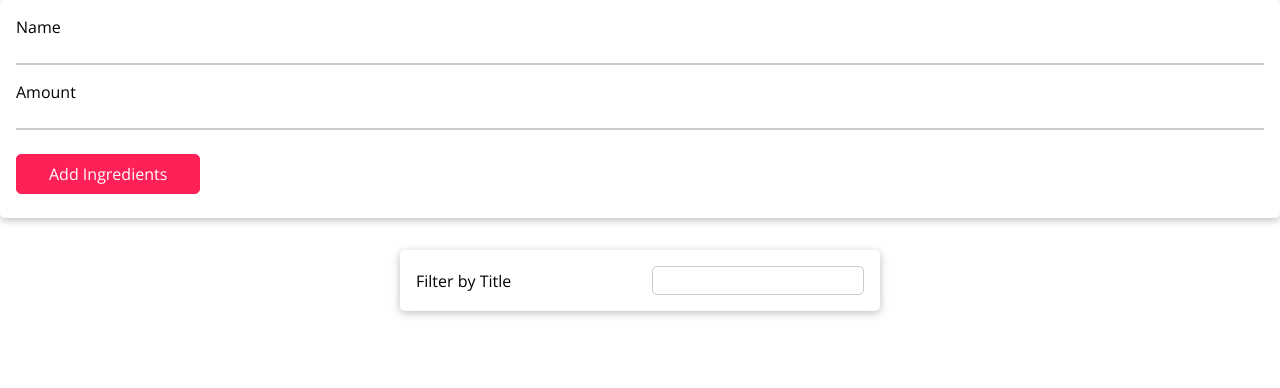
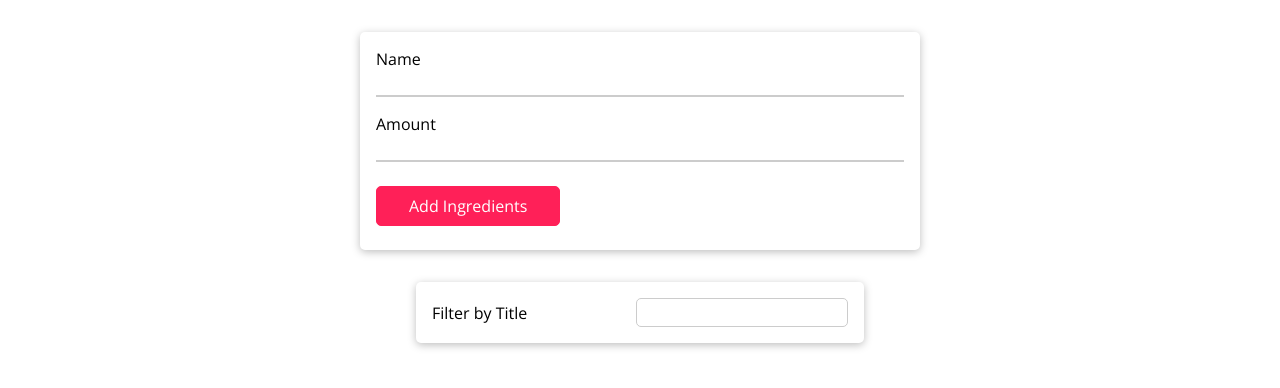
Before and after one commit to umida-boltaeva/React-hooks, a React (Create React App) app: page / in a window 1280 px wide. Shown: the top 388 px of the page. Built offline with nearby package versions, Linux system fonts and the light colour scheme.

Commit message:
fix some style

```diff
--- a/src/components/Ingredients/Search.css
+++ b/src/components/Ingredients/Search.css
@@ -1,5 +1,5 @@
 .search {
-  width: 30rem;
+  width: 35rem;
   margin: 2rem auto;
   max-width: 80%;
 }
--- a/src/components/UI/Card.css
+++ b/src/components/UI/Card.css
@@ -1,4 +1,7 @@
 .card {
+  width: 35rem;
+  max-width: 80%;
+  margin: 2rem auto;
   padding: 1rem;
   border-radius: 5px;
   box-shadow: 0 2px 8px rgba(0, 0, 0, 0.26);
```
